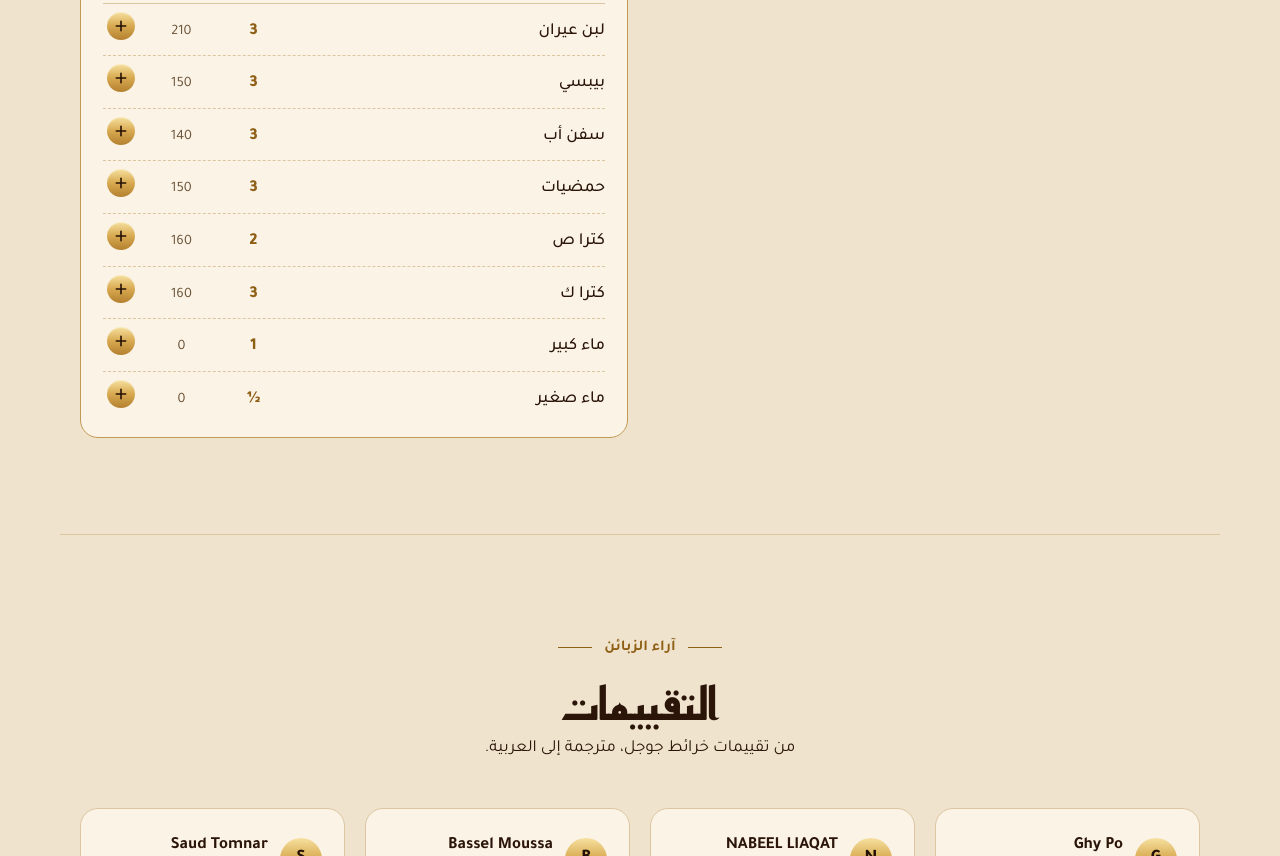
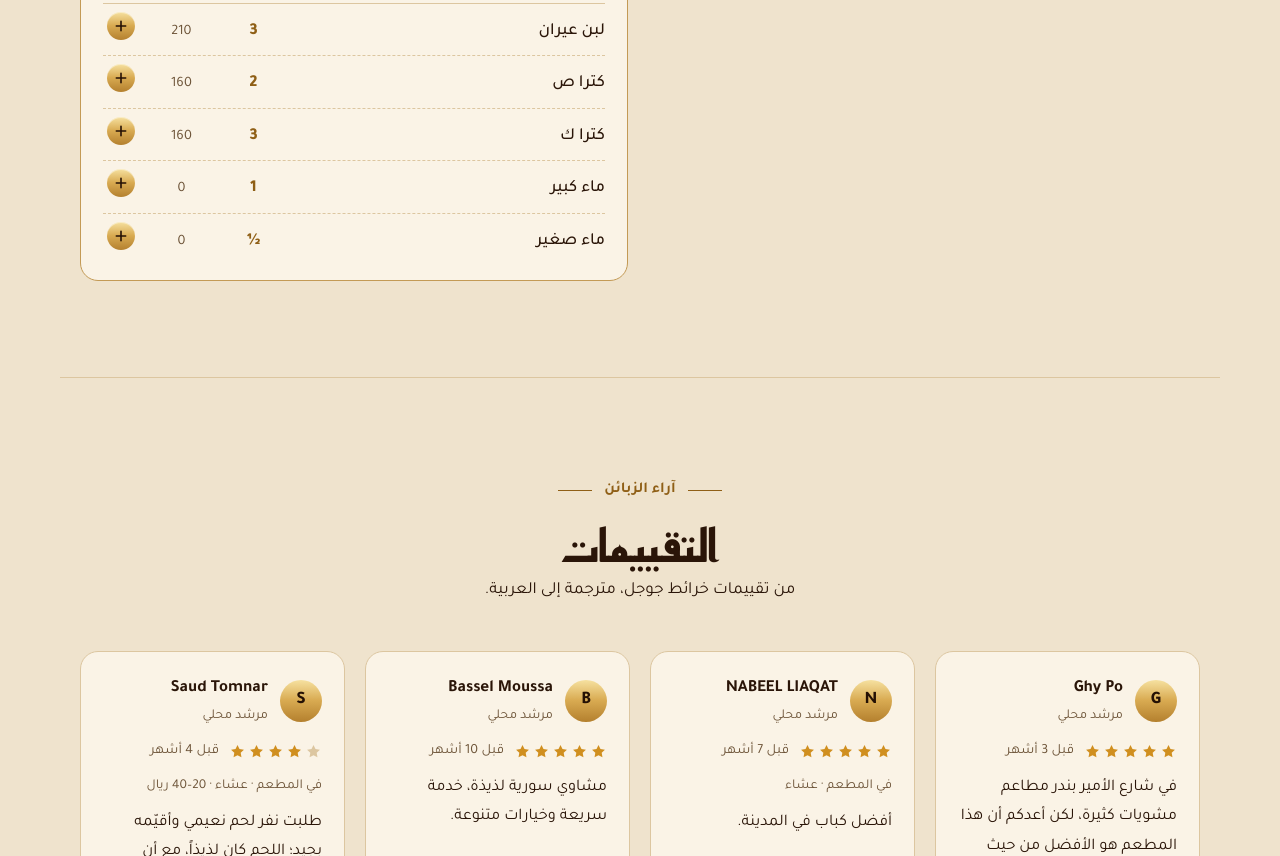
Before and after one commit to malaaknote4-bot/mashawiyat-kasab, a plain HTML site: page index.html in a window 1280 px wide. Shown: the part 4713-5569 px from the top of the page. Drawn offline with Linux system fonts and the light colour scheme.

Commit message:
Remove Pepsi, 7Up and citrus soda from drinks menu
Co-Authored-By: Claude Opus 5.5 <noreply@anthropic.com>
Claude-Session: https://claude.ai/code/session_01LK5ri7qS7m5UpEDHaGbR2S

```diff
--- a/index.html
+++ b/index.html
@@ -283,9 +283,6 @@
           <div class="price-head" aria-hidden="true"><span>الصنف</span><span>السعر</span><span>السعرات الحرارية</span></div>
           <ul class="price-list">
             <li><span class="item">لبن عيران</span><span class="pr">3</span><span class="cal">210</span></li>
-            <li><span class="item">بيبسي</span><span class="pr">3</span><span class="cal">150</span></li>
-            <li><span class="item">سفن أب</span><span class="pr">3</span><span class="cal">140</span></li>
-            <li><span class="item">حمضيات</span><span class="pr">3</span><span class="cal">150</span></li>
             <li><span class="item">كترا ص</span><span class="pr">2</span><span class="cal">160</span></li>
             <li><span class="item">كترا ك</span><span class="pr">3</span><span class="cal">160</span></li>
             <li><span class="item">ماء كبير</span><span class="pr">1</span><span class="cal">0</span></li>
```
